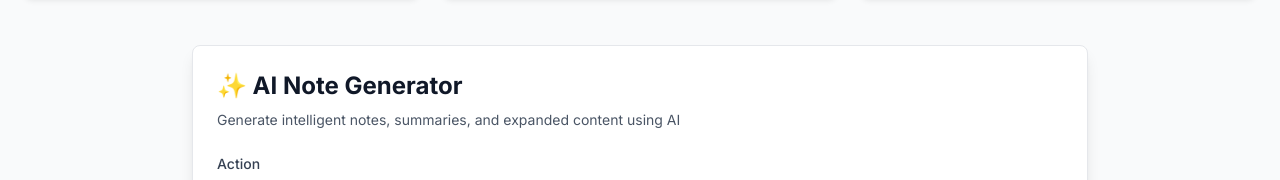
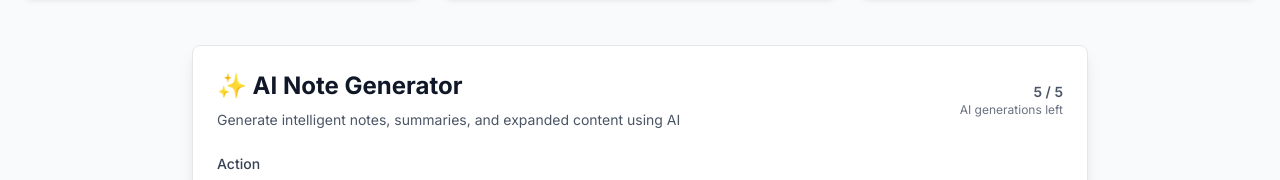
Before and after one commit to arincon1973/TheTM, a Next.js app in the folder thinkmate-next/: page /dashboard in a window 1280 px wide. Shown: the part 404-584 px from the top of the page. Built offline with nearby package versions, Linux system fonts and the light colour scheme; no server answers; the database is empty; sample sign-in values are in the browser's storage.

Commit message:
Limited number of AI generated notes

```diff
--- a/thinkmate-next/src/app/api/generate/route.ts
+++ b/thinkmate-next/src/app/api/generate/route.ts
@@ -7,6 +7,10 @@ import { NextRequest, NextResponse } from 'next/server';
 import { generateText, generateNotes, expandText, summarizeText } from '@/lib/openai';
 import { getServerSession } from 'next-auth';
 import { authOptions } from '@/lib/auth';
+import connectDB from '@/lib/mongodb';
+import Note from '@/models/Note';
+
+const AI_GENERATION_LIMIT = 5;
 
 export async function POST(request: NextRequest) {
   try {
@@ -17,6 +21,24 @@ export async function POST(request: NextRequest) {
       return NextResponse.json(
         { error: 'Unauthorized. Please sign in to use AI features.' },
         { status: 401 }
+      );
+    }
+
+    // Check AI generation limit
+    await connectDB();
+    const aiGeneratedCount = await Note.countDocuments({
+      userId: session.user.id,
+      prompt: { $exists: true, $ne: '' }
+    });
+
+    if (aiGeneratedCount >= AI_GENERATION_LIMIT) {
+      return NextResponse.json(
+        {
+          error: `You've reached the AI generation limit of ${AI_GENERATION_LIMIT} notes. Please upgrade to Pro for unlimited AI generations.`,
+          remainingGenerations: 0,
+          limit: AI_GENERATION_LIMIT
+        },
+        { status: 403 }
       );
     }
 
@@ -62,6 +84,9 @@ export async function POST(request: NextRequest) {
         break;
     }
 
+    // Calculate remaining generations
+    const remainingGenerations = AI_GENERATION_LIMIT - (aiGeneratedCount + 1);
+
     // Return success response
     return NextResponse.json({
       success: true,
@@ -69,6 +94,8 @@ export async function POST(request: NextRequest) {
       prompt: prompt,
       action: action,
       timestamp: new Date().toISOString(),
+      remainingGenerations: remainingGenerations,
+      limit: AI_GENERATION_LIMIT,
     });
 
   } catch (error: any) {
--- /dev/null
+++ b/thinkmate-next/src/app/api/notes/ai-count/route.ts
@@ -0,0 +1,48 @@
+/**
+ * AI Generation Count API
+ * Returns the number of AI-generated notes for the current user
+ */
+
+import { NextRequest, NextResponse } from 'next/server';
+import { getServerSession } from 'next-auth';
+import { authOptions } from '@/lib/auth';
+import connectDB from '@/lib/mongodb';
+import Note from '@/models/Note';
+
+/**
+ * GET /api/notes/ai-count
+ * Get count of AI-generated notes for current user
+ */
+export async function GET(request: NextRequest) {
+  try {
+    const session = await getServerSession(authOptions);
+
+    if (!session?.user?.id) {
+      return NextResponse.json(
+        { error: 'Unauthorized' },
+        { status: 401 }
+      );
+    }
+
+    await connectDB();
+
+    // Count notes with a prompt (AI-generated notes)
+    const count = await Note.countDocuments({
+      userId: session.user.id,
+      prompt: { $exists: true, $ne: '' }
+    });
+
+    return NextResponse.json({
+      success: true,
+      count,
+      limit: 5,
+      remaining: Math.max(0, 5 - count),
+    });
+  } catch (error: any) {
+    console.error('AI count fetch error:', error);
+    return NextResponse.json(
+      { error: 'Failed to fetch AI generation count' },
+      { status: 500 }
+    );
+  }
+}
--- a/thinkmate-next/src/components/ui/NoteForm.tsx
+++ b/thinkmate-next/src/components/ui/NoteForm.tsx
@@ -5,7 +5,9 @@
 
 'use client';
 
-import { useState } from 'react';
+import { useState, useEffect } from 'react';
+
+const AI_GENERATION_LIMIT = 5;
 
 export default function NoteForm() {
   const [prompt, setPrompt] = useState('');
@@ -15,6 +17,23 @@ export default function NoteForm() {
   const [error, setError] = useState('');
   const [successMessage, setSuccessMessage] = useState('');
   const [action, setAction] = useState<'generate' | 'notes' | 'expand' | 'summarize'>('generate');
+  const [remainingGenerations, setRemainingGenerations] = useState<number | null>(null);
+
+  // Fetch current AI generation count on mount
+  useEffect(() => {
+    const fetchGenerationCount = async () => {
+      try {
+        const response = await fetch('/api/notes/ai-count');
+        if (response.ok) {
+          const data = await response.json();
+          setRemainingGenerations(AI_GENERATION_LIMIT - data.count);
+        }
+      } catch (err) {
+        console.error('Failed to fetch generation count:', err);
+      }
+    };
+    fetchGenerationCount();
+  }, []);
 
   /**
    * Handle text generation
@@ -54,6 +73,11 @@ export default function NoteForm() {
       }
 
       setGeneratedText(data.text);
+
+      // Update remaining generations count
+      if (data.remainingGenerations !== undefined) {
+        setRemainingGenerations(data.remainingGenerations);
+      }
     } catch (err: any) {
       setError(err.message || 'Failed to generate text. Please try again.');
       console.error('Generation error:', err);
@@ -97,6 +121,17 @@ export default function NoteForm() {
 
       setSuccessMessage('✅ Note saved successfully!');
 
+      // Refresh generation count after saving
+      try {
+        const countResponse = await fetch('/api/notes/ai-count');
+        if (countResponse.ok) {
+          const countData = await countResponse.json();
+          setRemainingGenerations(countData.remaining);
+        }
+      } catch (err) {
+        console.error('Failed to refresh generation count:', err);
+      }
+
       // Clear success message after 3 seconds
       setTimeout(() => {
         setSuccessMessage('');
@@ -124,12 +159,32 @@ export default function NoteForm() {
     <div className="w-full max-w-4xl mx-auto p-6 bg-white dark:bg-gray-900 rounded-lg shadow-lg border border-gray-200 dark:border-gray-800">
       {/* Header */}
       <div className="mb-6">
+        <div className="flex items-center justify-between">
+          <div>
             <h2 className="text-2xl font-bold text-gray-900 dark:text-white mb-2">
               ✨ AI Note Generator
             </h2>
             <p className="text-sm text-gray-600 dark:text-gray-400">
               Generate intelligent notes, summaries, and expanded content using AI
             </p>
+          </div>
+          {remainingGenerations !== null && (
+            <div className="text-right">
+              <div className={`text-sm font-semibold ${
+                remainingGenerations <= 1
+                  ? 'text-red-600 dark:text-red-400'
+                  : remainingGenerations <= 2
+                  ? 'text-orange-600 dark:text-orange-400'
+                  : 'text-gray-600 dark:text-gray-400'
+              }`}>
+                {remainingGenerations} / {AI_GENERATION_LIMIT}
+              </div>
+              <div className="text-xs text-gray-500 dark:text-gray-500">
+                AI generations left
+              </div>
+            </div>
+          )}
+        </div>
       </div>
 
       {/* Action Selector */}
@@ -277,7 +332,7 @@ export default function NoteForm() {
       <div className="mb-6">
         <button
           onClick={handleGenerate}
-          disabled={loading || !prompt.trim()}
+          disabled={loading || !prompt.trim() || remainingGenerations === 0}
           className="w-full px-6 py-3 bg-green-600 hover:bg-green-700 disabled:bg-gray-400 dark:disabled:bg-gray-700 text-white font-medium rounded-md shadow-sm transition-colors focus:outline-none focus:ring-2 focus:ring-offset-2 focus:ring-green-500 disabled:cursor-not-allowed"
           aria-label={loading ? 'Generating...' : 'Generate AI text'}
         >
@@ -305,10 +360,17 @@ export default function NoteForm() {
               </svg>
               Generating...
             </span>
+          ) : remainingGenerations === 0 ? (
+            '🚫 AI Generation Limit Reached'
           ) : (
             '✨ Generate AI Text'
           )}
         </button>
+        {remainingGenerations === 0 && (
+          <p className="mt-2 text-sm text-red-600 dark:text-red-400 text-center">
+            You've used all {AI_GENERATION_LIMIT} AI generations. Manual note creation is still available below.
+          </p>
+        )}
       </div>
 
       {/* Generated Text Display */}
@@ -389,11 +451,12 @@ export default function NoteForm() {
           💡 Tips for Better Results
         </h3>
         <ul className="text-xs text-blue-700 dark:text-blue-300 space-y-1 list-disc list-inside">
+          <li>You can generate up to {AI_GENERATION_LIMIT} AI-powered notes</li>
           <li>Be specific and clear in your prompts</li>
           <li>Use "Create Notes" for structured topic summaries</li>
           <li>Use "Expand" to add more detail to existing text</li>
           <li>Use "Summarize" to condense long content</li>
-          <li>The AI uses GPT-4 for high-quality responses</li>
+          <li>Manual note creation (below) is unlimited</li>
         </ul>
       </div>
     </div>
```
Lines whose indentation alone changed are shown as unchanged.
